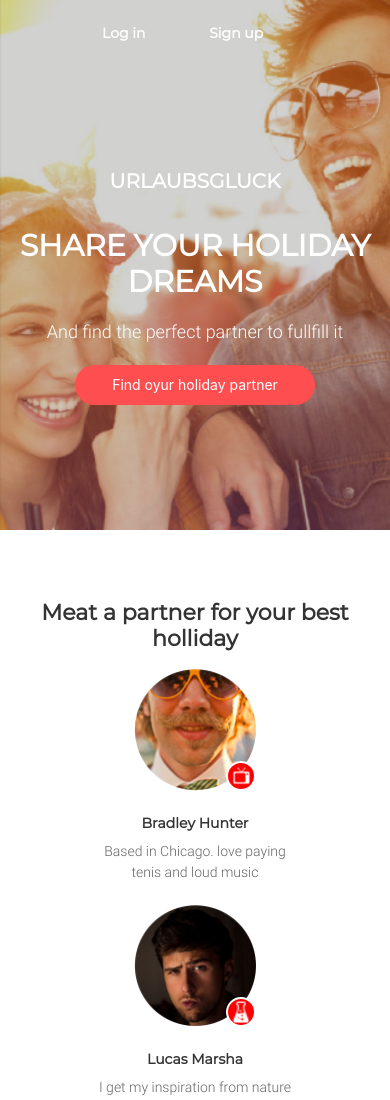
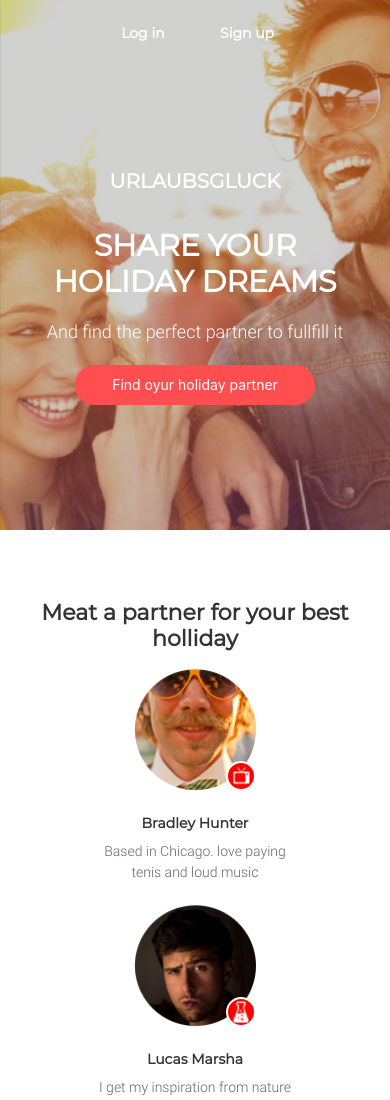
Before and after one commit to Firoa/goit-fe-course, a plain HTML site: page html-css/module-09/index.html in a window 390 px wide. Shown: the top 1100 px of the page. Drawn offline with nearby package versions, Linux system fonts and the light colour scheme.

Commit message:
rework module-09

```diff
--- a/html-css/module-09/css/styles.css
+++ b/html-css/module-09/css/styles.css
@@ -31,6 +31,7 @@ img {
 
 .navigation {
   margin-bottom: 118px;
+  max-width: 280px;
 }
 
 .log__in,
@@ -71,7 +72,7 @@ img {
   margin-bottom: 35px;
   text-transform: uppercase;
 }
-.ts__tittle__second {
+.tittle__section .ts__tittle__second {
   font-size: 30px;
   color: #ffffff;
   font-family: "Montserrat";
@@ -79,7 +80,7 @@ img {
   text-align: center;
   margin-bottom: 18px;
   text-transform: uppercase;
-  max-width: 490px;
+  max-width: 320px;
 }
 
 .ts__text {
@@ -253,6 +254,7 @@ img {
   }
   .ts__tittle__second{
     width: 510px;
+    max-width: 520px;
   }
   .boxes__area {
     height: 265px;
--- a/html-css/module-09/index.html
+++ b/html-css/module-09/index.html
@@ -22,10 +22,10 @@
         class="ts__wrapper row d-flex flex-column justify-content-center align-items-center no-gutters"
       >
         <div
-          class="switch__box col-10 d-flex aligns-items-center flex-column  d-md-flex-inline col-md-11 flex-md-row-reverse justify-content-md-between"
+          class="switch__box col-10 d-flex align-items-center flex-column  d-md-flex-inline col-md-11 flex-md-row-reverse justify-content-md-between"
         >
           <nav
-            class="navigation row d-flex justify-content-center aligns-item-center col-md-4"
+            class="navigation row d-flex justify-content-center align-items-center col-md-4"
           >
             <div class="log__in col-5 col-md-5">
               <a href="#" class="nav__ref">Log in</a>
@@ -36,7 +36,7 @@
           </nav>
           <h2 class="ts__tittle">urlaubsgluck</h2>
         </div>
-        <h3 class="ts__tittle__second col-12 col-md-3 col-lg-4">
+        <h3 class="ts__tittle__second col-12 col-md-7 col-lg-4">
           Share your holiday dreams
         </h3>
         <span class="ts__text col-10"
```
